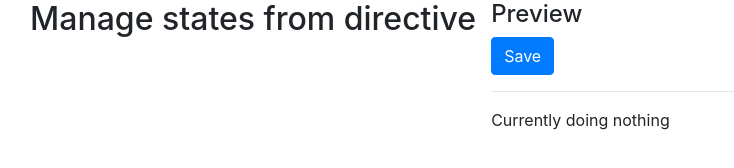
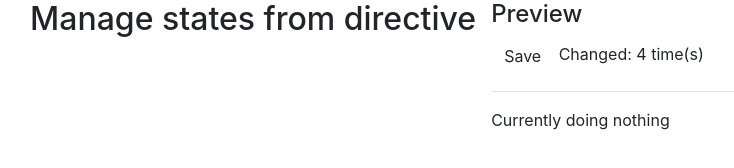
Before and after one commit to pulkit24/state-tracker, a website: page example/index.html in a window 1280 px wide. Shown: the whole page, without its empty margins (40-774 px from the left). Drawn offline with nearby package versions, Linux system fonts and the light colour scheme.

Commit message:
removed isolated scope: can be nested with other directives

```diff
--- a/example/app.js
+++ b/example/app.js
@@ -8,4 +8,6 @@ angular.module("sampleApp", ["state-tracker"])
 		$scope.isReady = function() {
 			return $scope.readyToSave;
 		}
+
+		$scope.i = 0;
 	});
--- a/example/index.html
+++ b/example/index.html
@@ -22,9 +22,9 @@
 
 			<h4>Preview</h4>
 
-			<button type="button" class="btn"
+			<button type="button" class="btn" id="testButton"
 				state-tracker="saveProgress"
-				state-class="['btn-primary', 'btn-primary', 'btn-success', 'btn-danger']"
+				state-class="['btn-default', 'btn-primary', 'btn-success', 'btn-danger']"
 
 				state-on-idle="readyToSave = false"
 
@@ -32,6 +32,8 @@
 
 				state-activate="readyToSave === true"
 				state-on-active="save()"
+
+				state-on-change="i = i + 1"
 
 				state-transition="{ complete: {idle: 2500}, failed: {idle: 2500} }">
 
@@ -41,6 +43,8 @@
 				</i>
 
 			</button>
+
+			Changed: {{ i }} time(s)
 
 			<hr/>
 			<p>Currently {{ saveProgress | stateTracker:"doing nothing":"saving" }}</p>
--- a/src/state-tracker.directives.js
+++ b/src/state-tracker.directives.js
@@ -2,59 +2,37 @@ angular.module("state-tracker")
 	.directive('stateTracker', function(stateTracker, $timeout) {
 		return {
 			restrict: 'EA'
-			, scope: {
-				stateTracker: "="
-
-				// Tracker registration
-				, stateRegistrationName: "@stateTracker"
-				, stateIsolate: "@" // don't register if set
-
-				// Custom states
-				, stateChoices: "&"
-
-				// Map classes by state
-				, stateClass: "&"
-
-				// Generic on-change function available to every state tracker
-				, stateOnChange: "&"
-
-				// State-specific on-change functions (default states only)
-				, stateOnIdle: "&"
-				, stateOnActive: "&"
-				, stateOnComplete: "&"
-				, stateOnFailed: "&"
-
-				// State set functions executed on truthy (default states only)
-				, stateReset: "&"
-				, stateActivate: "&"
-				, stateComplete: "&"
-				, stateFail: "&"
-
-				// Automatic state transitions
-				, stateTransition: "&"
-			}
 			, link: function(scope, elem, attrs) {
+				try {
 					////////////////////////////////////
 					// Initialize a state tracker //
 					////////////////////////////////////
 
-				if (scope.stateIsolate && scope.stateIsolate !== "false")
-					scope.stateRegistrationName = null;
-				scope.stateTracker = stateTracker.new(scope.stateChoices(), scope.stateRegistrationName);
+					var stateTrackerObject = scope.$eval(attrs.stateTracker);
+
+					var stateRegistrationName = attrs.stateTracker;
+					if (attrs.stateIsolate && attrs.stateIsolate !== "false")
+						stateRegistrationName = null;
+
+					if (!stateTrackerObject) {
+						stateTrackerObject = stateTracker.new(scope.$eval(attrs.stateChoices), stateRegistrationName);
+						// Add to scope
+						scope[stateRegistrationName] = stateTrackerObject;
+					}
 
 					///////////////////////
 					// Apply classes //
 					///////////////////////
 
-				var classes = scope.stateClass();
+					var classes = scope.$eval(attrs.stateClass);
 
 					// Add class whenever the corresponding state is set
-				scope.stateTracker.$on("set", function(state) {
-					elem.addClass(scope.stateTracker.$map(classes, 0, state));
+					stateTrackerObject.$on("set", function(state) {
+						elem.addClass(stateTrackerObject.$map(classes, 0, state));
 					});
 					// Remove previously added class whenever the state is being changed
-				scope.stateTracker.$on("unset", function(state) {
-					elem.removeClass(scope.stateTracker.$map(classes, 0, state));
+					stateTrackerObject.$on("unset", function(state) {
+						elem.removeClass(stateTrackerObject.$map(classes, 0, state));
 					});
 
 					/////////////////////////////
@@ -62,81 +40,81 @@ angular.module("state-tracker")
 					/////////////////////////////
 
 					// On state change
-				scope.stateTracker.$on("set", function(newState) {
+					stateTrackerObject.$on("set", function(state) {
 						// Execute any on-change events specified with the directive
-					if (scope.stateOnChange) {
+						if (attrs.stateOnChange) {
 							$timeout(function() {
-							scope.stateOnChange({
-								state: newState
-							});
+								scope.$eval(attrs.stateOnChange);
 							}, 0);
 						}
 
 						// Execute any of the default on-state-set events specified with the directive
 						// Note: only available for state trackers with default states
 						var listener = null;
-					switch (newState) {
+						switch (state) {
 							case "idle":
-							listener = scope.stateOnIdle;
+								listener = attrs.stateOnIdle;
 								break;
 							case "active":
-							listener = scope.stateOnActive;
+								listener = attrs.stateOnActive;
 								break;
 							case "complete":
-							listener = scope.stateOnComplete;
+								listener = attrs.stateOnComplete;
 								break;
 							case "failed":
-							listener = scope.stateOnFailed;
+								listener = attrs.stateOnFailed;
 								break;
 						}
 
 						if (listener) {
 							$timeout(function() {
-							listener();
+								scope.$eval(listener);
 							}, 0);
 						}
 					});
 
-
 					// Set state on truthy
-				scope.$watch('stateReset()', function(newValue) {
+					scope.$watch(attrs.stateReset, function(newValue) {
 						if (newValue)
-						scope.stateTracker.reset();
+							stateTrackerObject.reset();
 					});
-				scope.$watch('stateActivate()', function(newValue) {
+					scope.$watch(attrs.stateActivate, function(newValue) {
 						if (newValue)
-						scope.stateTracker.activate();
+							stateTrackerObject.activate();
 					});
-				scope.$watch('stateComplete()', function(newValue) {
+					scope.$watch(attrs.stateComplete, function(newValue) {
 						if (newValue)
-						scope.stateTracker.complete();
+							stateTrackerObject.complete();
 					});
-				scope.$watch('stateFail()', function(newValue) {
+					scope.$watch(attrs.stateFail, function(newValue) {
 						if (newValue)
-						scope.stateTracker.fail();
+							stateTrackerObject.fail();
 					});
 
 					/////////////////////////////////////
 					// Automatic state transitions //
 					/////////////////////////////////////
 
-				var transitions = scope.stateTransition();
+					var transitions = scope.$eval(attrs.stateTransition);
 					if (angular.isDefined(transitions)) {
 						angular.forEach(transitions, function(transition, fromState) {
 							angular.forEach(transition, function(delay, toState) {
-							scope.stateTracker.$transition(fromState, toState, delay);
+								stateTrackerObject.$transition(fromState, toState, delay);
 							});
 						});
 					}
-
 
 					///////////////////////////////////////////////
 					// Initialize based on the default state //
 					///////////////////////////////////////////////
 
 					// Now that everything is ready, we should perform the tasks registered for the default state
-				scope.stateTracker.$revert(); // sets it to the default state, trigger the events
+					stateTrackerObject.$revert(); // sets it to the default state, trigger the events
 
+				} catch (e) {
+					// Failed to eval - parse error
+					console.log("State Tracker failed to parse directives");
+				}
 			}
 		};
 	});
```
Also changed, not shown: dist/state-tracker.min.js. Lines whose indentation alone changed are shown as unchanged.
